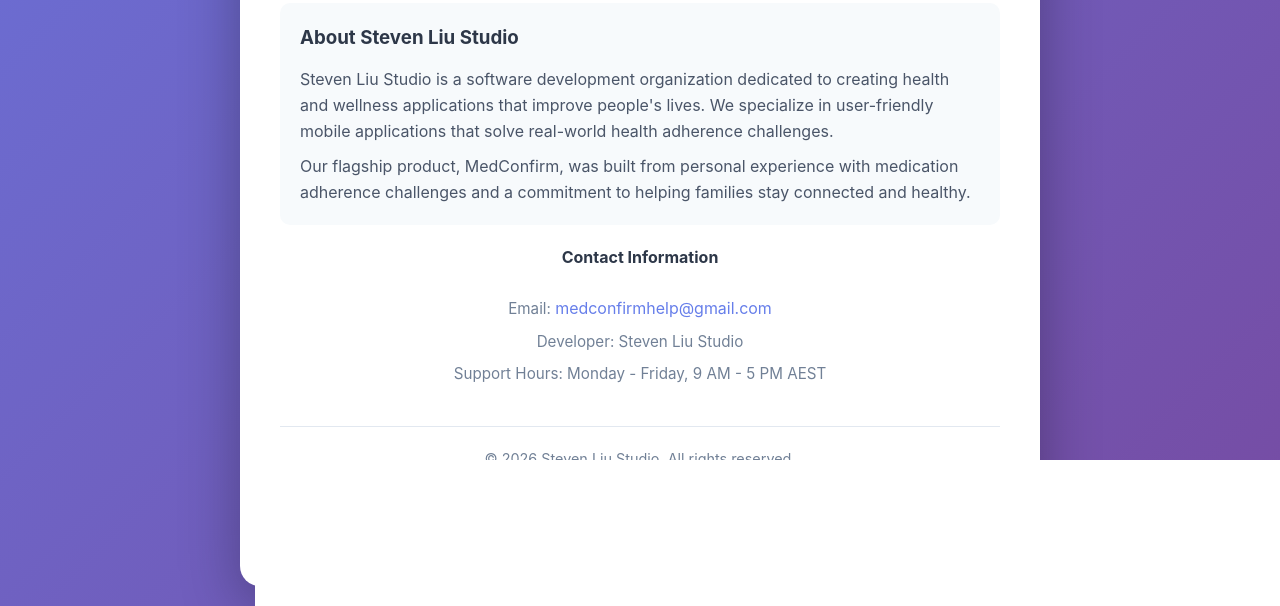
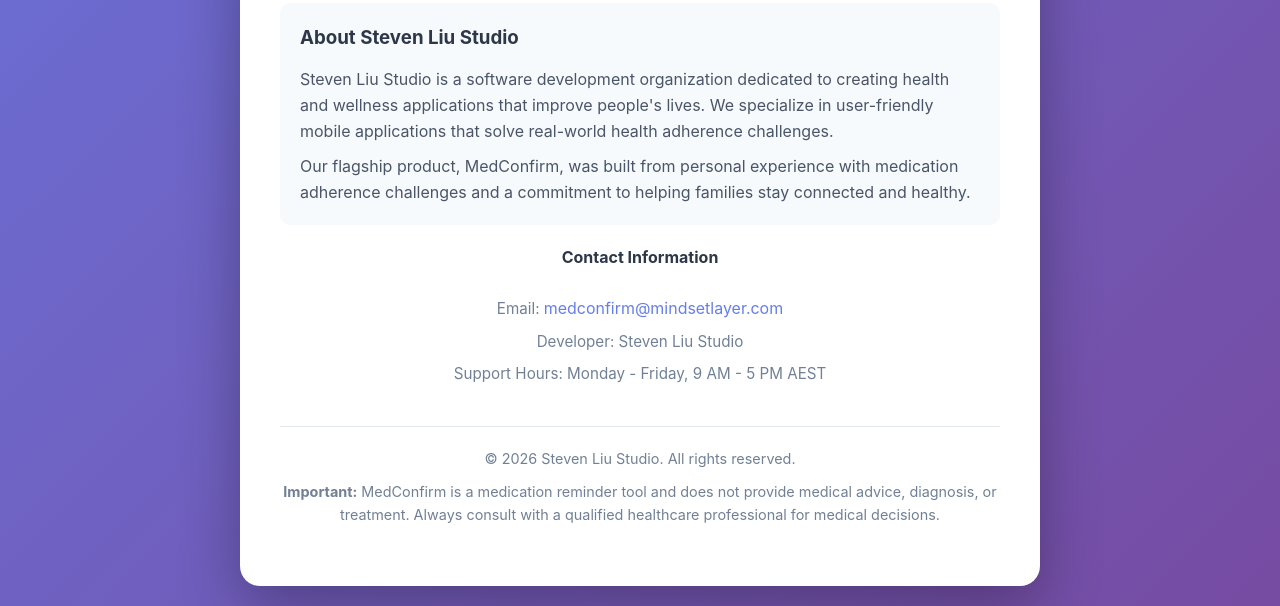
Before and after one commit to steven2000nz/medconfirm-website, a plain HTML site: page index.html in a window 1280 px wide. Shown: the part 1065-1671 px from the top of the page. Drawn offline with Linux system fonts and the light colour scheme.

Commit message:
Add files via upload

```diff
--- a/index.html
+++ b/index.html
@@ -250,7 +250,7 @@
                 <div style="display: flex; flex-direction: column; gap: 8px; font-size: 0.95em;">
                     <div>
                         <span style="color: #718096;">Email:</span>
-                        <a href="mailto:medconfirmhelp@gmail.com">medconfirmhelp@gmail.com</a>
+                        <a href="mailto:medconfirm@mindsetlayer.com">medconfirm@mindsetlayer.com</a>
                     </div>
                     <div style="color: #718096;">
                         <span>Developer:</span> Steven Liu Studio
```
